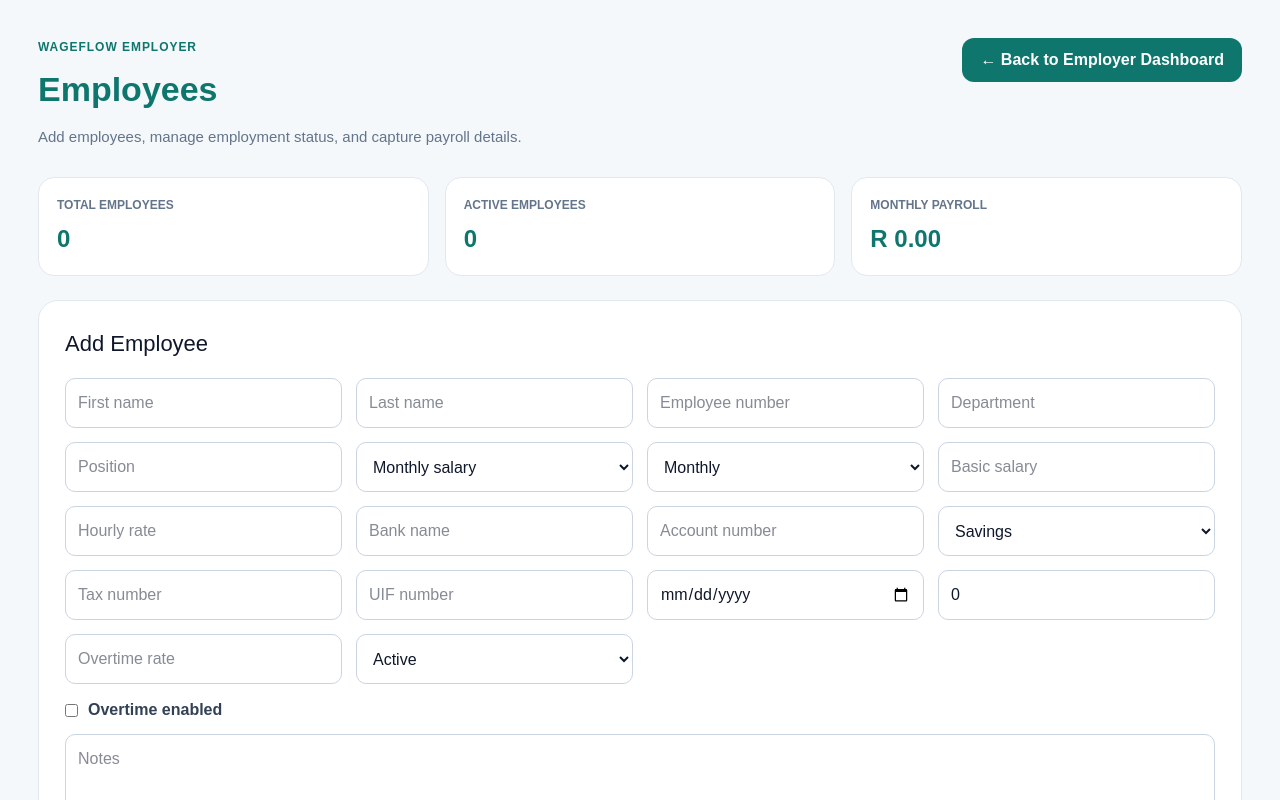
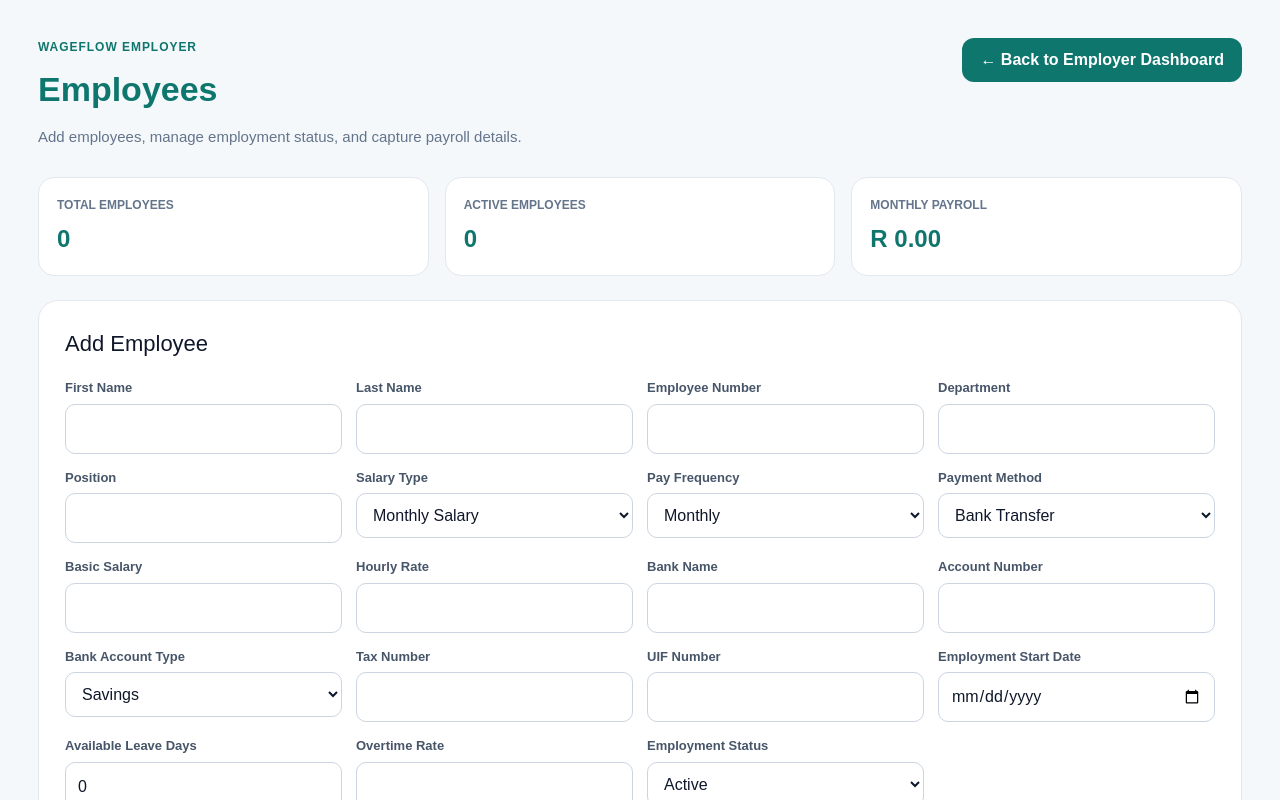
Before and after one commit to KaonPM/wageflow, a Next.js app: page /employer/employees in a window 1280 px wide. Shown: the top 800 px of the page. Built offline with nearby package versions, Linux system fonts and the light colour scheme; no server answers.

Commit message:
Improve employee payroll form labels and add cash payment support

```diff
--- a/app/employer/employees/page.tsx
+++ b/app/employer/employees/page.tsx
@@ -13,6 +13,7 @@ type Employee = {
   position: string | null;
   salary_type: string | null;
   pay_frequency: string | null;
+  payment_method: string | null;
   basic_salary: number | null;
   hourly_rate: number | null;
   bank_name: string | null;
@@ -37,6 +38,7 @@ const emptyForm = {
   position: "",
   salary_type: "monthly",
   pay_frequency: "monthly",
+  payment_method: "Bank Transfer",
   basic_salary: "",
   hourly_rate: "",
   bank_name: "",
@@ -130,11 +132,12 @@ export default function EmployerEmployeesPage() {
       position: form.position,
       salary_type: form.salary_type,
       pay_frequency: form.pay_frequency,
+      payment_method: form.payment_method,
       basic_salary: Number(form.basic_salary || 0),
       hourly_rate: Number(form.hourly_rate || 0),
-      bank_name: form.bank_name,
-      account_number: form.account_number,
-      account_type: form.account_type,
+      bank_name: form.payment_method === "Cash" ? "" : form.bank_name,
+      account_number: form.payment_method === "Cash" ? "" : form.account_number,
+      account_type: form.payment_method === "Cash" ? "" : form.account_type,
       tax_number: form.tax_number,
       uif_number: form.uif_number,
       employment_status: form.employment_status,
@@ -157,26 +160,6 @@ export default function EmployerEmployeesPage() {
     fetchEmployees();
   }
 
-  async function updateEmployeeStatus(id: string, status: string) {
-    const { error } = await supabase
-      .from("employees")
-      .update({ employment_status: status })
-      .eq("id", id);
-
-    if (error) {
-      setMessage(error.message);
-      return;
-    }
-
-    setEmployees((current) =>
-      current.map((employee) =>
-        employee.id === id
-          ? { ...employee, employment_status: status }
-          : employee
-      )
-    );
-  }
-
   const filteredEmployees = useMemo(() => {
     return employees.filter((employee) => {
       const text = `${employee.first_name || ""} ${employee.last_name || ""} ${
@@ -186,8 +169,7 @@ export default function EmployerEmployeesPage() {
       const matchesSearch = text.includes(search.toLowerCase());
 
       const matchesStatus =
-        statusFilter === "all" ||
-        employee.employment_status === statusFilter;
+        statusFilter === "all" || employee.employment_status === statusFilter;
 
       return matchesSearch && matchesStatus;
     });
@@ -233,52 +215,62 @@ export default function EmployerEmployeesPage() {
         {message && <div style={notice}>{message}</div>}
 
         <div style={formGrid}>
+          <Field label="First Name">
             <input
               style={input}
-            placeholder="First name"
               value={form.first_name}
               onChange={(e) => setForm({ ...form, first_name: e.target.value })}
             />
+          </Field>
 
+          <Field label="Last Name">
             <input
               style={input}
-            placeholder="Last name"
               value={form.last_name}
               onChange={(e) => setForm({ ...form, last_name: e.target.value })}
             />
+          </Field>
 
+          <Field label="Employee Number">
             <input
               style={input}
-            placeholder="Employee number"
               value={form.employee_number}
               onChange={(e) =>
                 setForm({ ...form, employee_number: e.target.value })
               }
             />
+          </Field>
 
+          <Field label="Department">
             <input
               style={input}
-            placeholder="Department"
               value={form.department}
               onChange={(e) => setForm({ ...form, department: e.target.value })}
             />
+          </Field>
 
+          <Field label="Position">
             <input
               style={input}
-            placeholder="Position"
               value={form.position}
               onChange={(e) => setForm({ ...form, position: e.target.value })}
             />
+          </Field>
 
+          <Field label="Salary Type">
             <select
               style={input}
               value={form.salary_type}
-            onChange={(e) => setForm({ ...form, salary_type: e.target.value })}
+              onChange={(e) =>
+                setForm({ ...form, salary_type: e.target.value })
+              }
             >
-            <option value="monthly">Monthly salary</option>
-            <option value="hourly">Hourly employee</option>
+              <option value="monthly">Monthly Salary</option>
+              <option value="hourly">Hourly Employee</option>
             </select>
+          </Field>
 
+          <Field label="Pay Frequency">
             <select
               style={input}
               value={form.pay_frequency}
@@ -290,92 +282,129 @@ export default function EmployerEmployeesPage() {
               <option value="weekly">Weekly</option>
               <option value="fortnightly">Fortnightly</option>
             </select>
+          </Field>
 
+          <Field label="Payment Method">
+            <select
+              style={input}
+              value={form.payment_method}
+              onChange={(e) =>
+                setForm({ ...form, payment_method: e.target.value })
+              }
+            >
+              <option value="Bank Transfer">Bank Transfer</option>
+              <option value="Cash">Cash</option>
+              <option value="EFT">EFT</option>
+              <option value="Mobile Payment">Mobile Payment</option>
+              <option value="Other">Other</option>
+            </select>
+          </Field>
+
+          <Field label="Basic Salary">
             <input
               style={input}
               type="number"
-            placeholder="Basic salary"
               value={form.basic_salary}
               onChange={(e) =>
                 setForm({ ...form, basic_salary: e.target.value })
               }
             />
+          </Field>
 
+          <Field label="Hourly Rate">
             <input
               style={input}
               type="number"
-            placeholder="Hourly rate"
               value={form.hourly_rate}
-            onChange={(e) => setForm({ ...form, hourly_rate: e.target.value })}
+              onChange={(e) =>
+                setForm({ ...form, hourly_rate: e.target.value })
+              }
             />
+          </Field>
 
+          <Field label="Bank Name">
             <input
               style={input}
-            placeholder="Bank name"
+              disabled={form.payment_method === "Cash"}
               value={form.bank_name}
               onChange={(e) => setForm({ ...form, bank_name: e.target.value })}
             />
+          </Field>
 
+          <Field label="Account Number">
             <input
               style={input}
-            placeholder="Account number"
+              disabled={form.payment_method === "Cash"}
               value={form.account_number}
               onChange={(e) =>
                 setForm({ ...form, account_number: e.target.value })
               }
             />
+          </Field>
 
+          <Field label="Bank Account Type">
             <select
               style={input}
+              disabled={form.payment_method === "Cash"}
               value={form.account_type}
-            onChange={(e) => setForm({ ...form, account_type: e.target.value })}
+              onChange={(e) =>
+                setForm({ ...form, account_type: e.target.value })
+              }
             >
               <option value="Savings">Savings</option>
               <option value="Cheque">Cheque</option>
               <option value="Transmission">Transmission</option>
             </select>
+          </Field>
 
+          <Field label="Tax Number">
             <input
               style={input}
-            placeholder="Tax number"
               value={form.tax_number}
               onChange={(e) => setForm({ ...form, tax_number: e.target.value })}
             />
+          </Field>
 
+          <Field label="UIF Number">
             <input
               style={input}
-            placeholder="UIF number"
               value={form.uif_number}
               onChange={(e) => setForm({ ...form, uif_number: e.target.value })}
             />
+          </Field>
 
+          <Field label="Employment Start Date">
             <input
               style={input}
               type="date"
               value={form.start_date}
               onChange={(e) => setForm({ ...form, start_date: e.target.value })}
             />
+          </Field>
 
+          <Field label="Available Leave Days">
             <input
               style={input}
               type="number"
-            placeholder="Leave balance"
               value={form.leave_balance}
               onChange={(e) =>
                 setForm({ ...form, leave_balance: e.target.value })
               }
             />
+          </Field>
 
+          <Field label="Overtime Rate">
             <input
               style={input}
               type="number"
-            placeholder="Overtime rate"
               value={form.overtime_rate}
               onChange={(e) =>
                 setForm({ ...form, overtime_rate: e.target.value })
               }
             />
+          </Field>
 
+          <Field label="Employment Status">
             <select
               style={input}
               value={form.employment_status}
@@ -387,6 +416,7 @@ export default function EmployerEmployeesPage() {
               <option value="inactive">Inactive</option>
               <option value="terminated">Terminated</option>
             </select>
+          </Field>
         </div>
 
         <label style={checkboxRow}>
@@ -454,7 +484,8 @@ export default function EmployerEmployeesPage() {
                   <th style={th}>Department</th>
                   <th style={th}>Position</th>
                   <th style={th}>Salary</th>
-                  <th style={th}>Pay Frequency</th>
+                  <th style={th}>Pay</th>
+                  <th style={th}>Payment Method</th>
                   <th style={th}>Status</th>
                   <th style={th}>Start Date</th>
                 </tr>
@@ -475,27 +506,14 @@ export default function EmployerEmployeesPage() {
 
                     <td style={td}>{employee.department || "-"}</td>
                     <td style={td}>{employee.position || "-"}</td>
-
                     <td style={td}>
                       R {Number(employee.basic_salary || 0).toFixed(2)}
                     </td>
-
                     <td style={td}>{employee.pay_frequency || "monthly"}</td>
-
                     <td style={td}>
-                      <select
-                        style={statusSelect}
-                        value={employee.employment_status || "active"}
-                        onChange={(e) =>
-                          updateEmployeeStatus(employee.id, e.target.value)
-                        }
-                      >
-                        <option value="active">Active</option>
-                        <option value="inactive">Inactive</option>
-                        <option value="terminated">Terminated</option>
-                      </select>
+                      {employee.payment_method || "Bank Transfer"}
                     </td>
-
+                    <td style={td}>{employee.employment_status || "active"}</td>
                     <td style={td}>{employee.start_date || "-"}</td>
                   </tr>
                 ))}
@@ -505,6 +523,21 @@ export default function EmployerEmployeesPage() {
         )}
       </section>
     </main>
+  );
+}
+
+function Field({
+  label,
+  children,
+}: {
+  label: string;
+  children: React.ReactNode;
+}) {
+  return (
+    <div>
+      <label style={fieldLabel}>{label}</label>
+      {children}
+    </div>
   );
 }
 
@@ -625,7 +658,16 @@ const formGrid = {
   marginBottom: "14px",
 };
 
+const fieldLabel = {
+  display: "block",
+  marginBottom: "6px",
+  color: "#475569",
+  fontSize: "13px",
+  fontWeight: 700,
+};
+
 const input = {
+  width: "100%",
   padding: "12px",
   borderRadius: "10px",
   border: "1px solid #cbd5e1",
@@ -710,7 +752,7 @@ const tableWrap = {
 const table = {
   width: "100%",
   borderCollapse: "collapse" as const,
-  minWidth: "900px",
+  minWidth: "1000px",
 };
 
 const th = {
@@ -733,10 +775,3 @@ const muted = {
   color: "#64748b",
   fontSize: "13px",
 };
-
-const statusSelect = {
-  padding: "10px",
-  borderRadius: "10px",
-  border: "1px solid #cbd5e1",
-  background: "#ffffff",
-};
```
Lines whose indentation alone changed are shown as unchanged.
